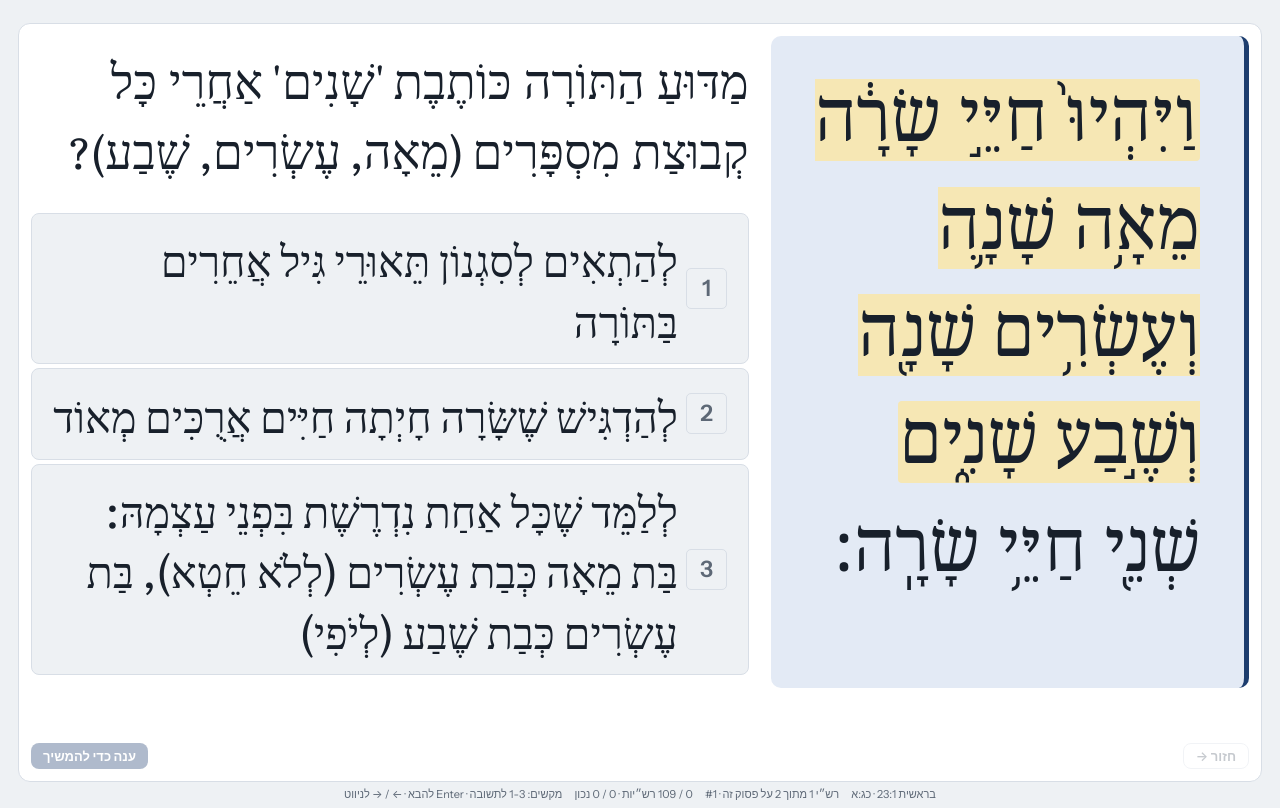
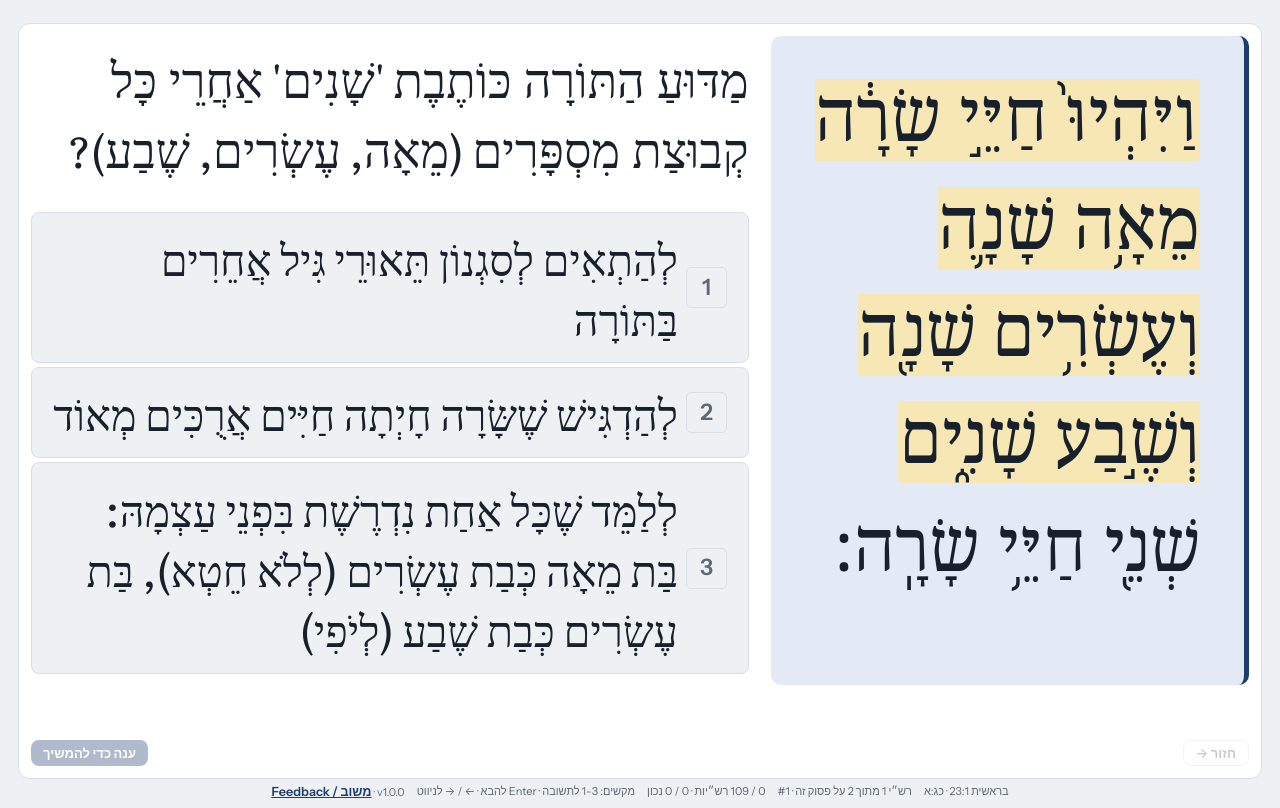
Before and after one commit to chumash-rashi/chumash-rashi.github.io, a plain HTML site: page Rashi-Chayei-Sarah.html in a window 1280 px wide. Drawn offline with Linux system fonts and the light colour scheme; a web font is replaced by a local one.

Commit message:
Release v1.0.0: version in footer, feedback link, changelog, consistent straight quotes
Co-Authored-By: Claude Sonnet 5.5 <noreply@anthropic.com>

```diff
--- a/Rashi-Chayei-Sarah.html
+++ b/Rashi-Chayei-Sarah.html
@@ -4,7 +4,8 @@
 <meta charset="utf-8">
 <meta name="viewport" content="width=device-width, initial-scale=1, viewport-fit=cover">
 <title>Chayei Sarah Rashi</title>
-<style>[hidden]{display:none!important}img{max-width:100%}</style>
+<style>[hidden]{display:none!important}img{max-width:100%}.hint a.fb{color:var(--accent);font-weight:600;font-size:1.15em}
+</style>
 </head>
 <body dir="rtl">
 
@@ -170,7 +171,7 @@ function gem(n){const v=[400,300,200,100,90,80,70,60,50,40,30,20,10,9,8,7,6,5,4,
 function hash(s){let h=2166136261;for(const c of s){h^=c.charCodeAt(0);h=Math.imul(h,16777619)}return h>>>0}
 function order(id){const a=[0,1,2];let h=hash(id);for(let k=2;k>0;k--){const j=h%(k+1);h=Math.floor(h/7)+13;[a[k],a[j]]=[a[j],a[k]]}return a}
 function esc(s){return String(s).replace(/[&<>"]/g,c=>({'&':'&amp;','<':'&lt;','>':'&gt;','"':'&quot;'}[c]))}
-function heWrap(s){s=String(s).replace(/[“”„]/g,'"').replace(/(^|[\s(])״/g,'$1"').replace(/״(?=$|[\s.,;:?!)])/g,'"').replace(/(^|[^א-ת])(ה|וגו|ית|וכו|וגומ)'/g,'$1$2׳');return esc(s).replace(/([֐-׿](?:[֐-׿״׳\- ]*[֐-׿״׳])?)/g,'<span lang="he" dir="rtl">$1</span>')}
+function heWrap(s){s=String(s).replace(/[“”„]/g,'"').replace(/(^|[\s(])״/g,'$1"').replace(/״(?=$|[\s.,;:?!)])/g,'"').replace(/(^|[\s(])((?:[א-ת][֑-ׇ]*){1,2})״(?=(?:[֑-ׇ]*[א-ת]){3})/g,'$1$2"').replace(/(^|[^א-ת])(ה|וגו|ית|וכו|וגומ)'/g,'$1$2׳');return esc(s).replace(/([֐-׿](?:[֐-׿״׳\- ]*[֐-׿״׳])?)/g,'<span lang="he" dir="rtl">$1</span>')}
 const $=id=>document.getElementById(id);
 
 // jump menu: one option per posuk that has Rashi
@@ -251,11 +252,15 @@ document.addEventListener('keydown',e=>{if(e.target.tagName==='SELECT'||e.metaKe
   else if(e.key==='Enter'||e.key==='ArrowRight'){const n=$('next');if(n&&!n.disabled&&document.activeElement.tagName!=='SUMMARY'){e.preventDefault();n.click()}}
   else if(e.key==='ArrowLeft'){const b=$('back');if(b&&!b.disabled)b.click()}});
 
-function foot(){const h=document.querySelector('.hint');const x=DATA[st.i];
+function foot0(){const h=document.querySelector('.hint');const x=DATA[st.i];
   const c=$('count').textContent;
   if(!x){h.textContent=c;return}
   const on=DATA.filter(y=>y.ch===x.ch&&y.v===x.v).length;
   h.innerHTML='<span>בראשית '+x.ch+':'+x.v+' · '+gem(x.ch)+':'+gem(x.v)+'</span><span>רש״י '+x.n+' מתוך '+on+' על פסוק זה · #'+(st.i+1)+'</span><span>'+esc(c)+'</span><span>מקשים: 1-3 לתשובה · Enter להבא · ← / → לניווט</span>'}
+const APP_VERSION='1.0.0';
+function foot(){foot0();const h=document.querySelector('.hint');if(!h)return;const x=DATA[st.i];
+  const body='Version: v'+APP_VERSION+'\nPage: '+location.pathname.split('/').pop()+(x?'\nRashi: '+x.id+' (#'+(st.i+1)+')':'')+'\n\nWhat happened / what would you like changed?\n';
+  h.insertAdjacentHTML('beforeend','<span>v'+APP_VERSION+' · <a class="fb" target="_blank" rel="noopener" href="https://github.com/yishairasowsky/chumash_rashi/issues/new?title=Feedback&body='+encodeURIComponent(body)+'">משוב / Feedback</a></span>')}
 function fit(){const c=document.querySelector('.card');if(!c)return;const r=document.documentElement;
   const rv=c.querySelector('.reveal');const shown=rv&&!rv.hasAttribute('aria-hidden');if(rv){if(shown)rv.style.position='static';else rv.style.display='none'}
   const bs=(set,over,lo,hi)=>{for(let i=0;i<10;i++){const m=(lo+hi)/2;set(m);if(over())hi=m;else lo=m}set(lo)};
```
Also changed, not shown: Rashi-Lech-Lecha.html (+8 -3 lines), Rashi-Toldot.html (+8 -3 lines), Rashi-Vayera.html (+8 -3 lines), 1 other file.
